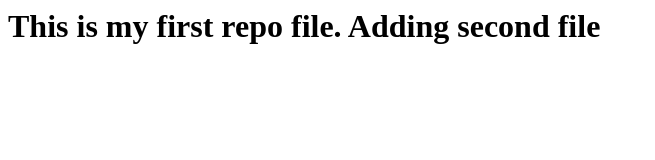
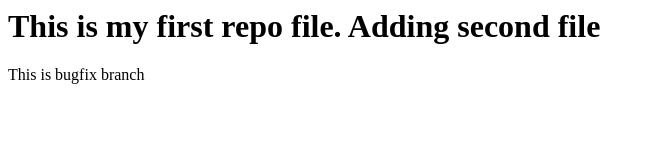
Before and after one commit to ursnirmal/firstrepo, a plain HTML site: page index.html in a window 1280 px wide. Shown: the whole page, without its empty margins (0-655 px from the left). Drawn offline with Linux system fonts and the light colour scheme.

Commit message:
this is bugfix change

```diff
--- a/index.html
+++ b/index.html
@@ -1,3 +1,5 @@
 <html>
 <h1>This is my first repo file. Adding second file</h1>
+
+This is bugfix branch
 </html>
```
